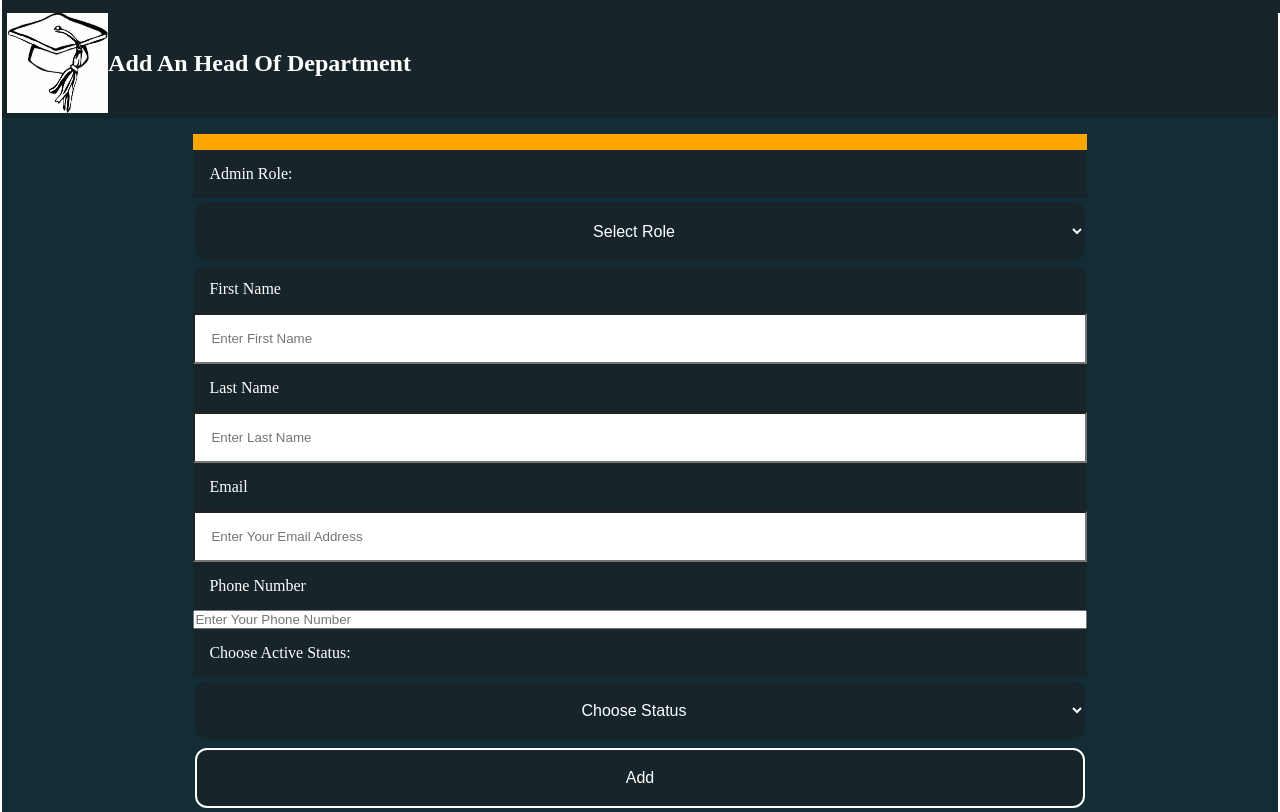
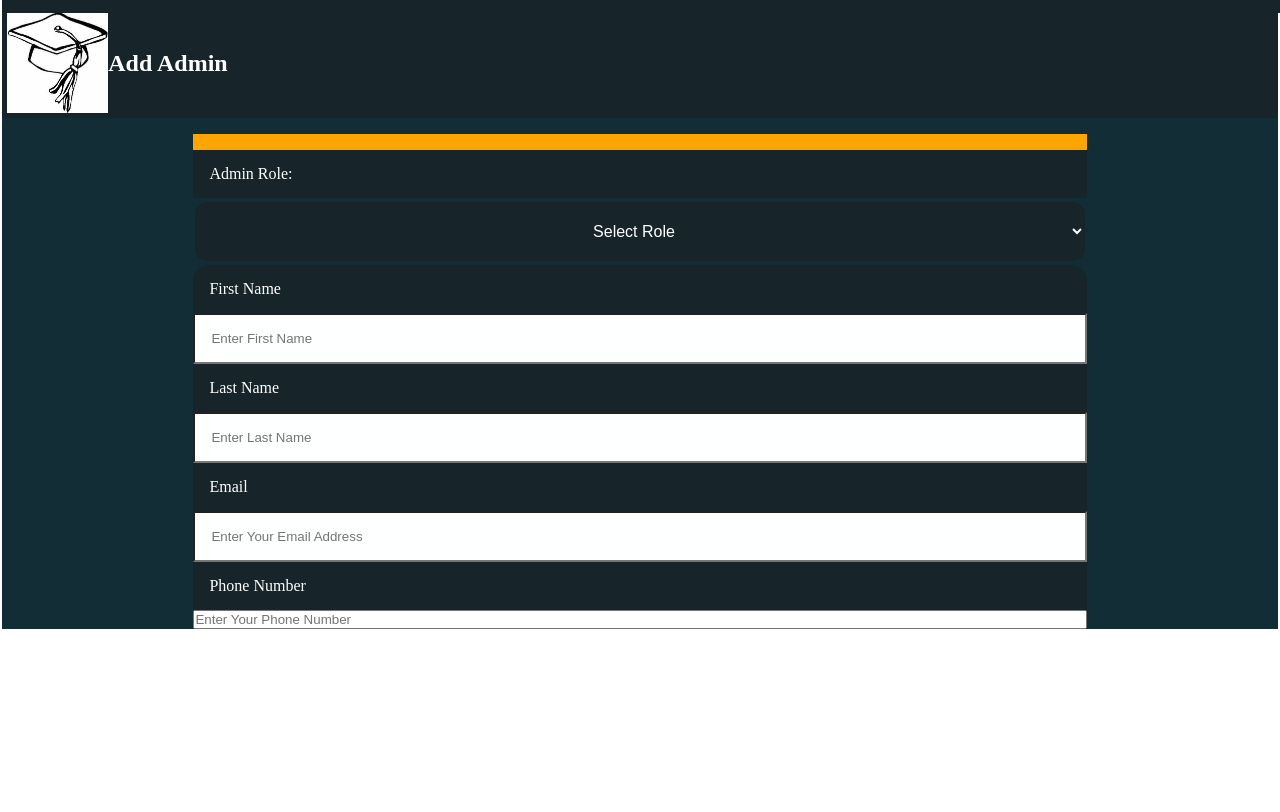
Before and after one commit to Ukukhula-bursary/BBDBursary-Website, a plain HTML site: page html/admin_view/add_an_admin.html in a window 1280 px wide. Shown: the part 80-892 px from the top of the page. After the commit the page ends 800 px from the top, so only its background shows below. Drawn offline with Linux system fonts and the light colour scheme.

Commit message:
update header name

```diff
--- a/html/admin_view/add_an_admin.html
+++ b/html/admin_view/add_an_admin.html
@@ -7,7 +7,7 @@
         <link rel="stylesheet" href="https://cdnjs.cloudflare.com/ajax/libs/font-awesome/6.0.0/css/all.min.css">
         <!-- Download fonts locally -->
         <link rel="shortcut icon" href="">
-        <title>BBD Ukukhula Bursary - Add Head Of Department</title>
+        <title>BBD Ukukhula Bursary - Add Admin</title>
     </head>
     <script src="../../src/js/navbarLogic.js" defer></script>
     <body>
@@ -20,7 +20,7 @@
                         id="add-institution-icon"
                         class="section-icons"
                     >
-                    Add An Head Of Department
+                    Add Admin
                 </h2>
                 <section id="add-institution-section">
                     <section id="home-section-generic" class="home-section">
@@ -36,6 +36,7 @@
                                 <select id="admin-role" name="university-status" class="buttons">
                                     <!-- to be populated by the database -->
                                     <option value="" selected disabled>Select Role</option>
+                                    <!-- should only be accessible by super admin -->
                                     <option value="BBDAdmin_Finance">BBDAdmin_Finance</option>
                                     <option value="BBDAdmin_Reviewers">BBDAdmin_Reviewers</option>
                                     <option value="BBDSuperAdmin">BBDSuperAdmin</option>
@@ -76,27 +77,15 @@
                                     required
                                     placeholder="Enter Your Email Address"
                                 >
-                                <label for="phoneNumber">Phone Number</label>
+                                <label for="phone-number">Phone Number</label>
                                 <input
                                     pattern="^0[0-9]{9}$"
                                     title="Phone Number: Must start with  0 and be followed by  9 digits."
                                     type="tel"
-                                    id="phoneNumber"
-                                    name="phoneNumber"
+                                    id="phone-number"
+                                    name="phone-number"
                                     required
                                     placeholder="Enter Your Phone Number"
-                                >
-                                <label for="admin-status">Choose Active Status:</label>
-                                <select id="isActiveStatus" name="isActiveStatus" class="buttons">
-                                    <option value="" selected disabled>Choose Status</option>
-                                    <option value="No">No</option>
-                                    <option value="yes">Yes</option>
-                                </select>
-                                <input
-                                    type="submit"
-                                    id="add-button"
-                                    class="buttons"
-                                    value="Add"
                                 >
                             </form>
                         </section>
```
Also changed, not shown: html/admin_view/add_university_head_of_department.html (+3 -9 lines).
